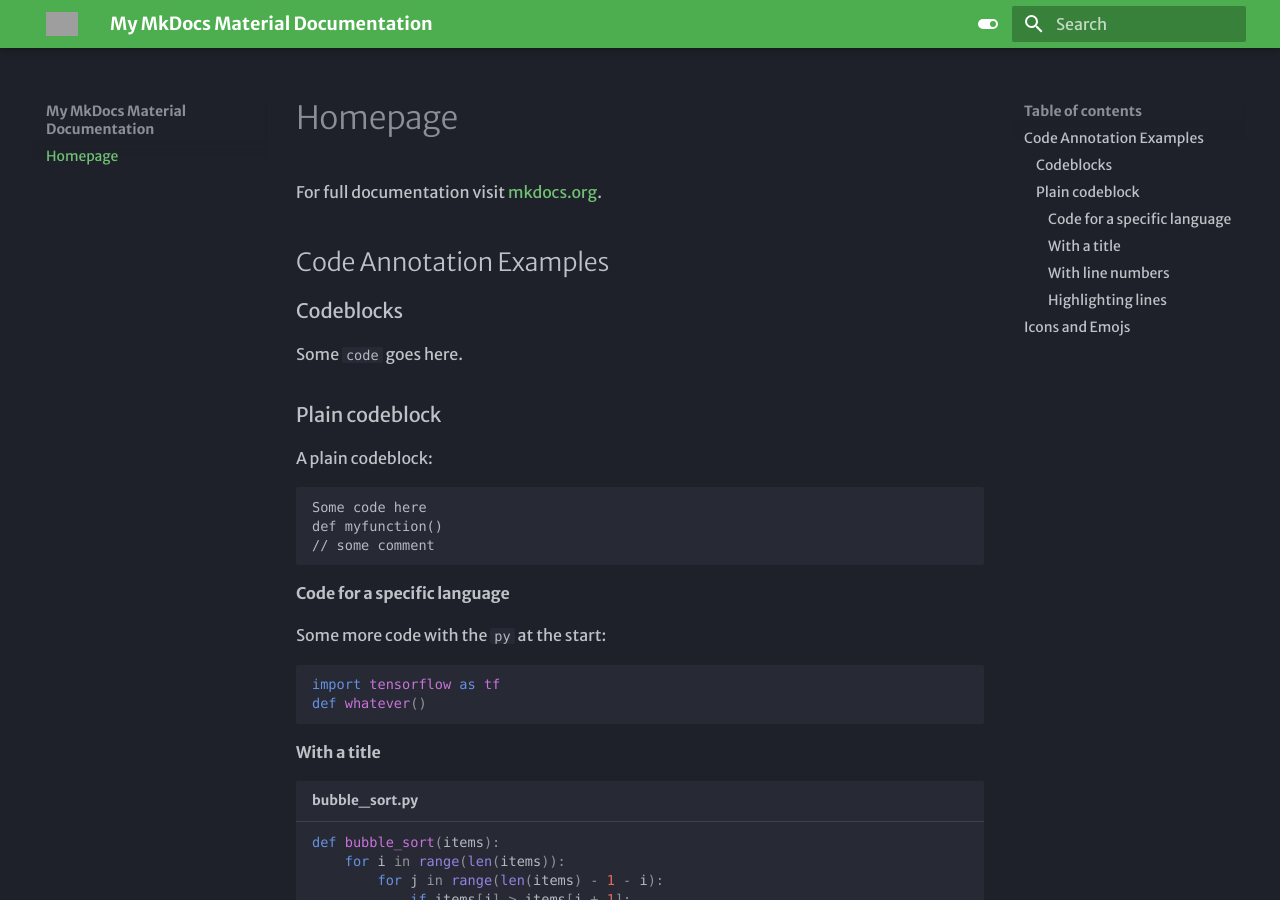
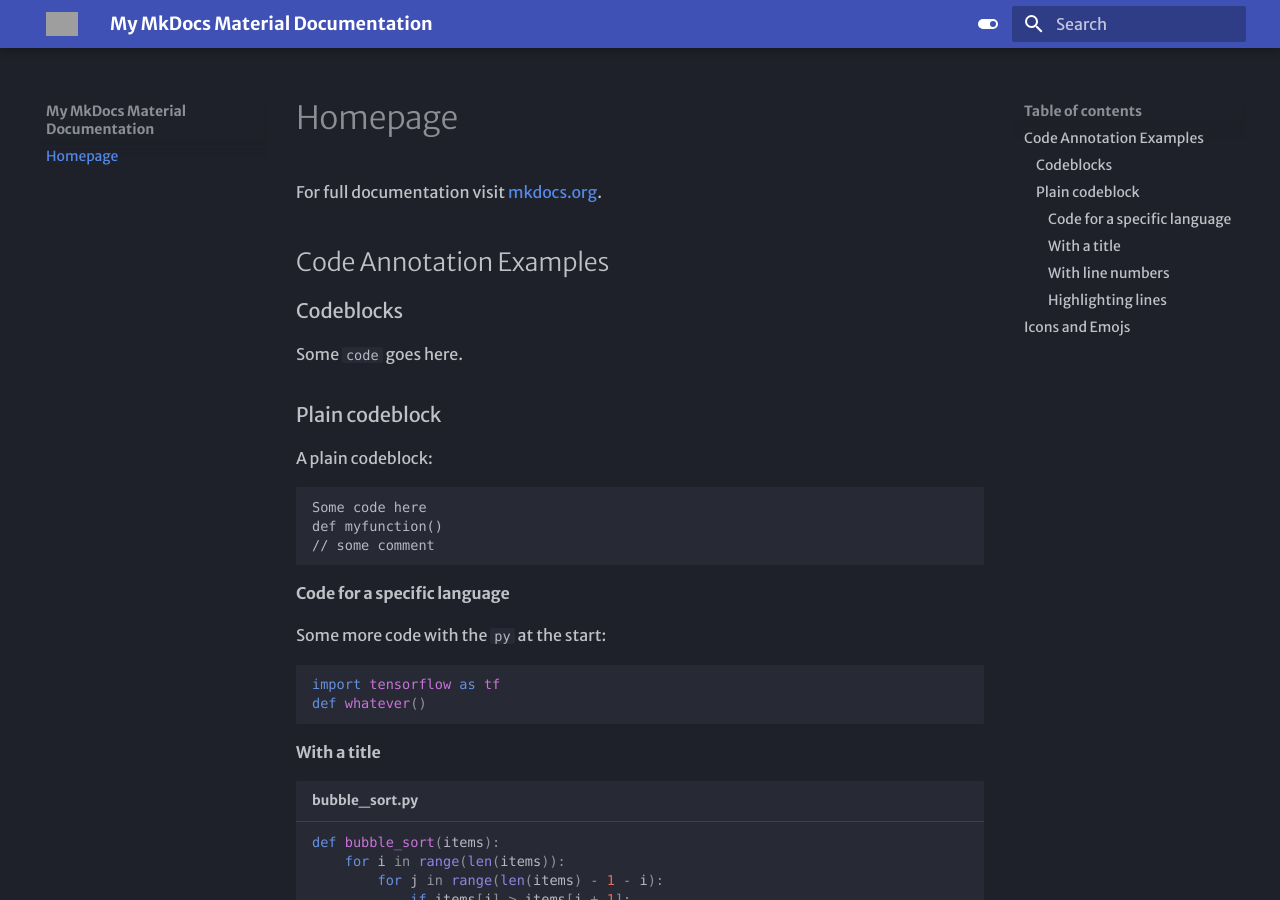
Before and after one commit to mkouhpayeh/code-wiki, an MkDocs documentation site: the page built from docs/index.md, in a window 1280 px wide and 900 px high. Built offline with MkDocs 1.6.1 and Material for MkDocs 9.7.7, drawn with Linux system fonts in a browser that asks for light colours; emoji names are drawn with the system emoji font; some web fonts are replaced; grey boxes are pictures that could not be loaded.

Commit message:
Update mkdocs.yml

```diff
--- a/mkdocs.yml
+++ b/mkdocs.yml
@@ -15,16 +15,14 @@ theme:
       toggle:
         icon: material/toggle-switch
         name: Dark mode
-      primary: green
-      accent: deep purple
+
 
     # Light Mode
     - scheme: default
       toggle:
         icon: material/toggle-switch-off-outline
         name: Light mode
-      primary: blue
-      accent: deep orange
+
 
 markdown_extensions:
   - attr_list
```
